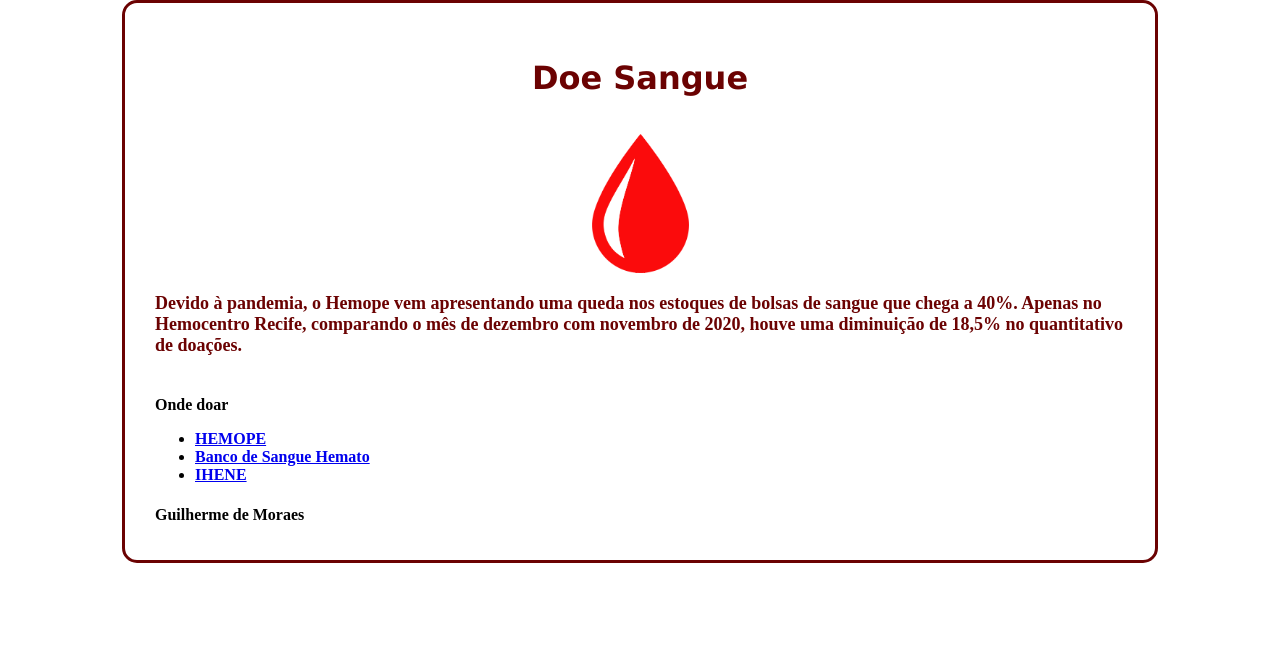
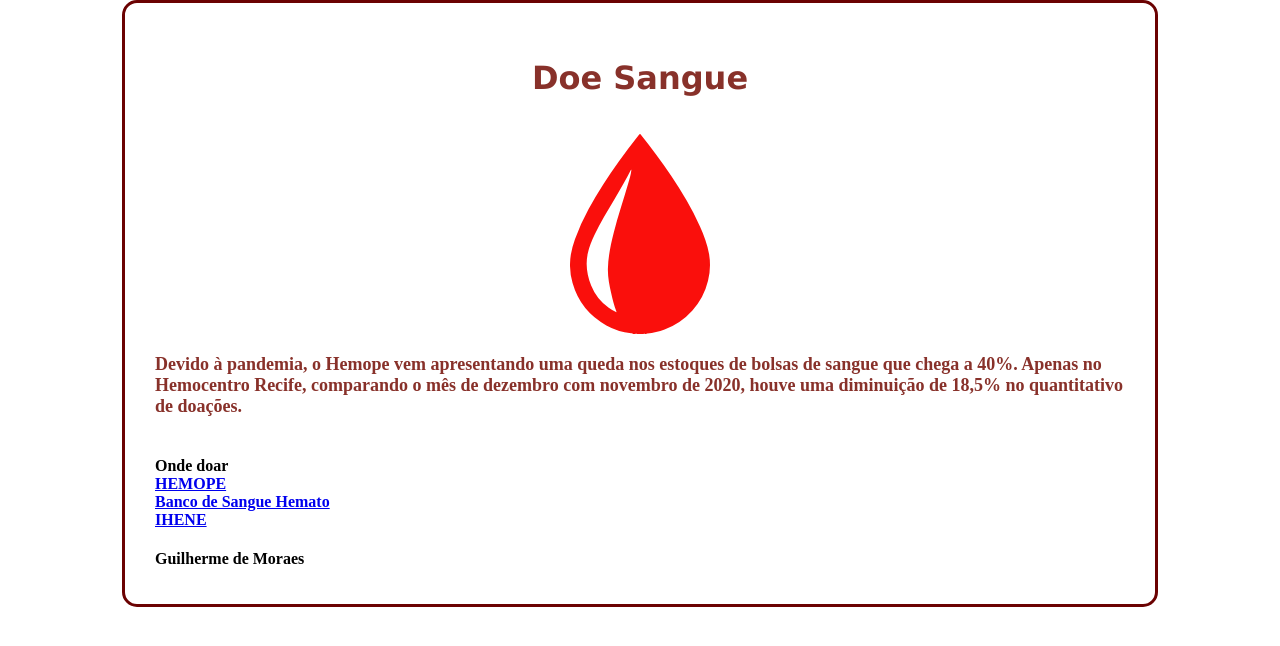
Before and after one commit to guilhermeee87/DoeSangue, a plain HTML site: page index.html in a window 1280 px wide. Drawn offline with Linux system fonts and the light colour scheme.

Commit message:
Pequenas atualizações

```diff
--- a/index.html
+++ b/index.html
@@ -13,13 +13,16 @@
     </header>
     <section>
         <article class="post">
-            <img class="blood_image" src="blood_drop.png">
+            <img class="blood_image" src="Blood.svg">
             <a class="main_text">Devido à pandemia, o Hemope vem apresentando uma queda nos estoques de bolsas de sangue que chega a 40%. Apenas no Hemocentro Recife, comparando o mês de dezembro com novembro de 2020, houve uma diminuição de 18,5% no quantitativo de doações.</a>
         </article>
     </section>
     <footer class="footer_rules">
         <head>Onde doar</head>
-        <ul>
+            <div><a href="https://goo.gl/maps/ziHeZ5G9QAimBE81A" target="_blank">HEMOPE</a></div>
+            <div><a href="https://goo.gl/maps/RC5rCa4CWREtJd7s8" target="_blank">Banco de Sangue Hemato</a></div>
+            <div><a href="https://goo.gl/maps/iKmBLmPvYFbTbX577" target="_blank">IHENE</a></div>
+        <!--<ul>
             <li>
                 <a href="https://goo.gl/maps/ziHeZ5G9QAimBE81A" target="_blank">HEMOPE</a>
             </li>
@@ -29,7 +32,7 @@
             <li>
                 <a href="https://goo.gl/maps/iKmBLmPvYFbTbX577" target="_blank">IHENE</a>
             </li>
-        </ul>
+        </ul>-->
         <h4>Guilherme de Moraes</h4>
     </footer>
 </html>
--- a/style.css
+++ b/style.css
@@ -7,7 +7,7 @@ body{
     border-radius: 15px;
 }
 .title_text{
-    color: rgb(107, 2, 2);
+    color:#88312A;
     font-family: Verdana;
     text-align: center;
     padding-top: 20px;
@@ -16,8 +16,8 @@ body{
     padding: 15px;
 }
 .blood_image{
-    width: 10%;
-    height: 10%;
+    max-width: 150px;
+    max-height: 200px;
     align-items: center;
     display: block;
     margin-left: auto;
@@ -25,8 +25,8 @@ body{
     padding-bottom: 20px;
 }
 .main_text{
-    color: rgb(107, 2, 2);
-    text-align: justify;
+    color: #88312A;
+    text-align: center;
     font-size: large;
     font-weight: bold;
     padding-top: 20px;
```
Also changed, not shown: Blood.svg (added), blood_drop.png (deleted).
